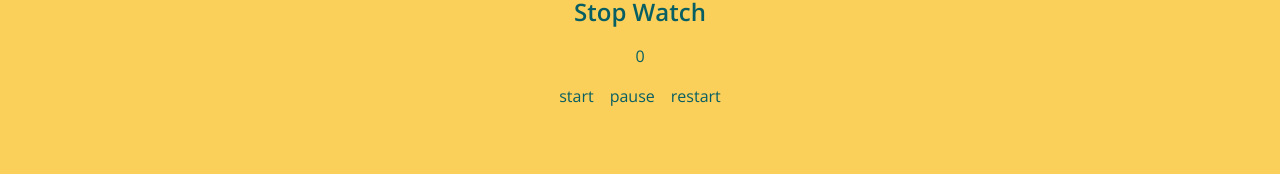
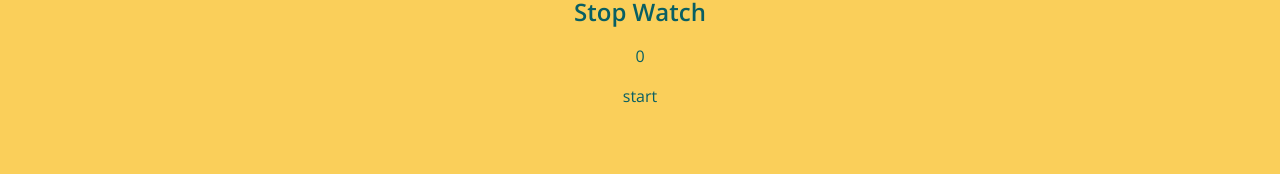
Before and after one commit to Lu-Smith/stop_watch_vue_tailwindcss, a Vue app: page / in a window 1280 px wide. Shown: the part 148-322 px from the top of the page. Built offline with nearby package versions, Linux system fonts and the light colour scheme.

Commit message:
Updated logic in HelloWorld

```diff
--- a/src/components/HelloWorld.vue
+++ b/src/components/HelloWorld.vue
@@ -20,10 +20,12 @@ function pause() {
   <h2 class="font-semibold text-2xl">{{ msg }}</h2>
   <div class="flex flex-col justify-center items-center gap-4">
     <span>{{ timeElappsed }}</span>
-    <div class="flex flex-row justify-center items-center gap-4">
-      <button @click="start">start</button>
-      <button @click="pause">pause</button>
-      <button>restart</button>
+    <div>
+      <button v-if="interval === undefined" @click="start">start</button>
+      <div v-else class="flex flex-row justify-center items-center gap-4">
+        <button @click="pause">pause</button>
+        <button>restart</button>
+      </div>
     </div>
   </div>
 </template>
```
